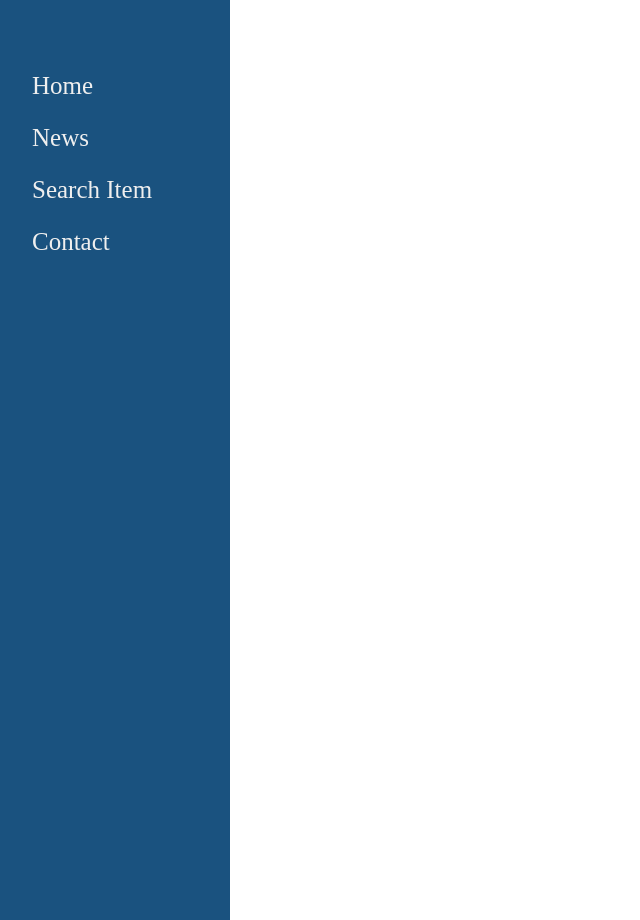
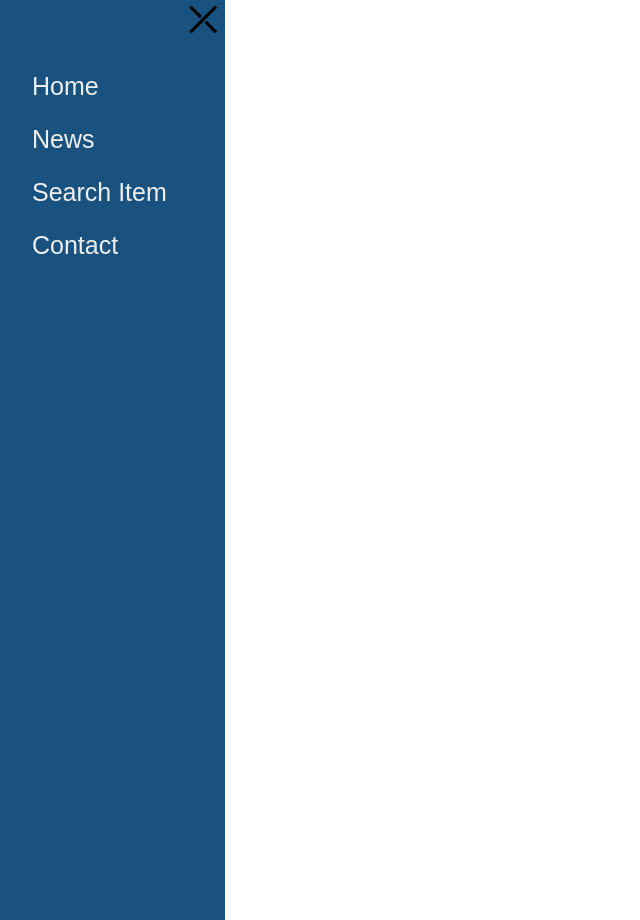
Before and after one commit to B46qqq/saien, a Flask app: page / in a window 1280 px wide. Shown: the whole page, without its empty margins (0-640 px from the left). Run offline with Flask 2, Linux system fonts and the light colour scheme.

Commit message:
Continue on sidebar (css html js)

```diff
--- a/saien/static/css/base.css
+++ b/saien/static/css/base.css
@@ -1,21 +1,36 @@
-body {
-  font-family: "Times New Roman";
+#noselect {
+    -webkit-touch-callout: none; /* iOS Safari */
+    -webkit-user-select: none; /* Safari */
+    -khtml-user-select: none; /* Konqueror HTML */
+    -moz-user-select: none; /* Firefox */
+    -ms-user-select: none; /* Internet Explorer/Edge */
+    user-select: none; /* Non-prefixed version, currently
+                          supported by Chrome and Opera */
 }
 
-.sidenav {
+body {
+  font-family: Arial, Helvetica;
+}
+
+.sidebar_container, .sidebar {
     height: 100%;
-    width: 230px;
+    width: 260px;
     position: fixed;
     z-index: 1;
     top: 0;
     left: 0;
-    background-color: #1a527f;
     overflow-x: hidden;
     transition: 0.5s;
+    padding-top: 30px;
+}
+
+.sidebar {
+    width: 225px;
+    background-color: #1a527f;
     padding-top: 60px;
 }
 
-.sidenav a {
+.sidebar a {
     padding: 12px 12px 12px 32px;
     text-decoration: none;
     font-size: 25px;
@@ -24,12 +39,42 @@ body {
     transition: 0.3s;
 }
 
-.sidenav a:hover {
+.sidebar a:hover {
     color: #ffffff;
     background-color: #173f5f;
 }
 
-.sidebar_toggle {
-    font-size: 30px;
-    cursor: pointer;
+.sidebar_toggle_container, .sidebar_toggle_switch {
+    position: absolute;
+    text-align: center;
+    line-height: 30px;
+    width: 35px;
+    height: 35px;
+    font-size: 35px;
+    font-weight: bolder;
+    top: 5px;
+    right: 40px;
+    z-index: 2;
 }
+
+.sidebar_toggle_switch {
+    position: absolute;
+    top: 0px;
+    left: 0px;
+    transition: all 0.3s linear;
+}
+
+.sidebar_toggle_switch:hover{
+    color: white;
+    border-radius: 100px;
+    transform: rotate(180deg);
+}
+
+// animation: name duration timing-function delay iteration-count direction fill-mode play-state;
+
+// Animation for sidebar_toggle
+@keyframes sts_spin {
+    100% {
+        transform: rotate(180deg);
+    }
+}
--- a/saien/templates/base_bg_sb.html
+++ b/saien/templates/base_bg_sb.html
@@ -7,11 +7,16 @@
               charset="utf-8">
         <title>Saien</title>
         <link rel="stylesheet" href="{{ url_for('static', filename='css/base.css') }}">
+        <script type="text/javascript" src="{{ url_for('static', filename='js/base.js') }}"></script>
     </head>
 
     <body>
-        <span class="sidebar_toggle" onclick="toggling()">☰</span>
-        <div id="sidebar" class="sidenav">
+        <div class="sidebar_container" id="noselect">
+            <div class="sidebar_toggle_container">
+                <span class="sidebar_toggle_switch" onclick="toggling()">&#10539;</span>
+                <span class="sidebar_toggle_animation"></span>
+            </div>
+            <div class="sidebar">
                 <a href="#">
                     Home
                 </a>
@@ -25,5 +30,6 @@
                     Contact
                 </a>
             </div>
+        </div>
     </body>
 </html>
```
Also changed, not shown: saien/static/js/base.js (added). Lines whose indentation alone changed are shown as unchanged.
